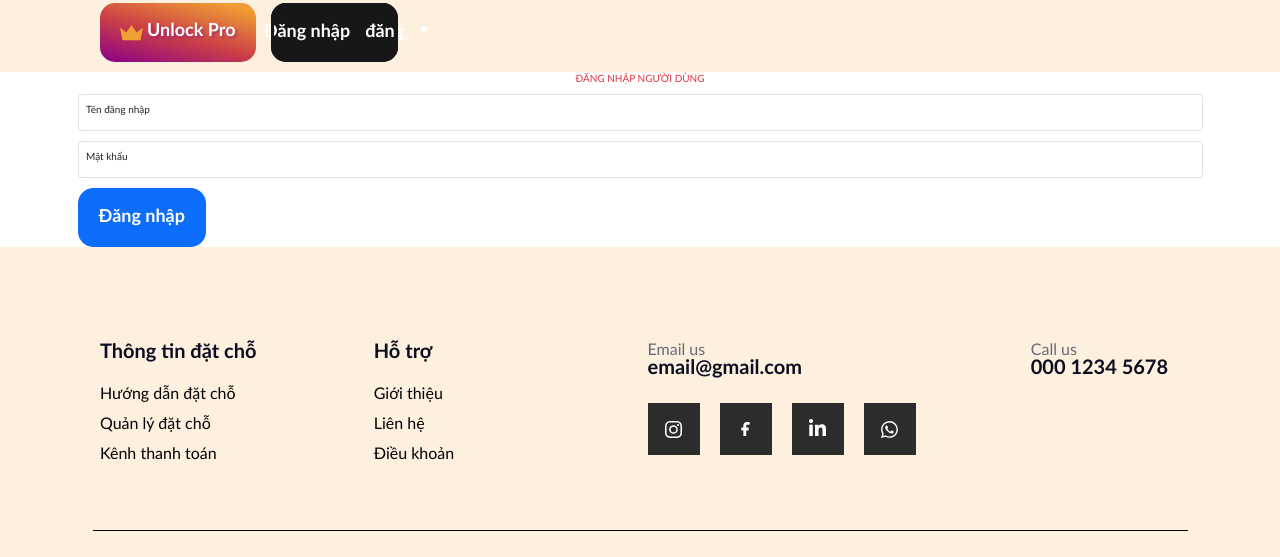
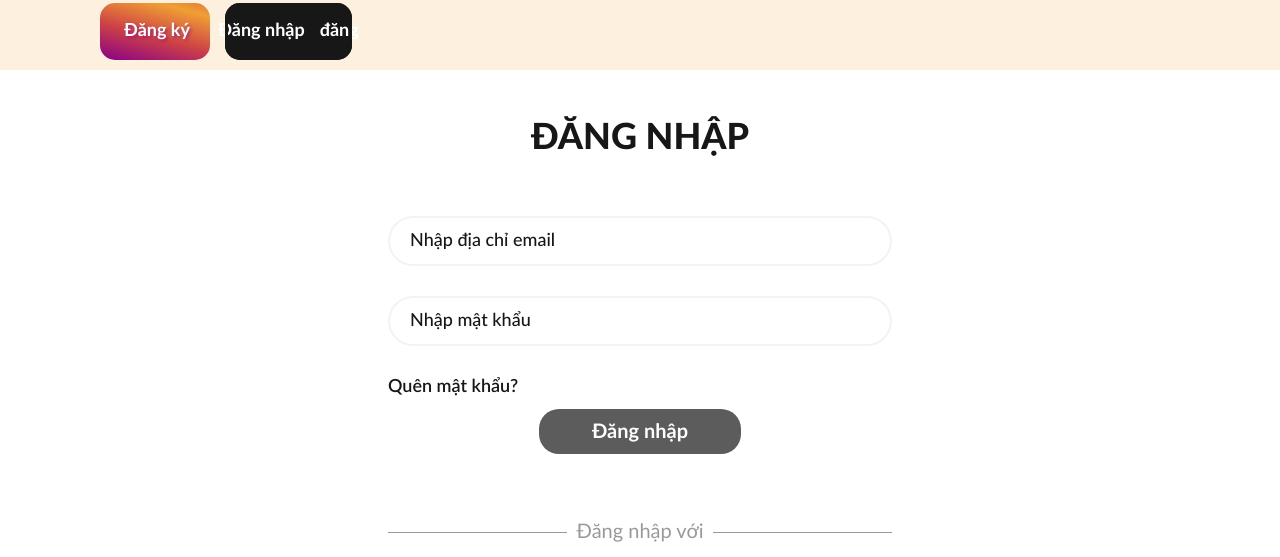
Before and after one commit to peterhuynh2004/QLChuyenBay, a Flask app: page /login in a window 1280 px wide. Shown: the part 315-872 px from the top of the page. Run offline with Flask 3, Linux system fonts and the light colour scheme; parts of the project's set-up code (start-up, migrations or seed data) failed here and were passed over; grey boxes are pictures that could not be loaded.

Commit message:
fixblabla

```diff
--- a/appQLChuyenBay/__init__.py
+++ b/appQLChuyenBay/__init__.py
@@ -1,7 +1,7 @@
 from flask import Flask
 from flask_sqlalchemy import SQLAlchemy
 from urllib.parse import quote
-# from flask_login import LoginManager
+from flask_login import LoginManager, current_user
 import cloudinary
 
 app = Flask(__name__)
@@ -13,7 +13,7 @@ app.config["PAGE_SIZE"] = 8
 
 db = SQLAlchemy(app)
 
-# login = LoginManager(app)
+login = LoginManager(app)
 
 cloudinary.config(
     cloud_name="ddgxultsd",
--- a/appQLChuyenBay/index.py
+++ b/appQLChuyenBay/index.py
@@ -2,7 +2,7 @@ import math
 
 from flask import render_template, request, redirect
 import dao
-from appQLChuyenBay import app
+from appQLChuyenBay import app, login
 
 
 # from flask_login import login_user, logout_user
@@ -13,9 +13,16 @@ def index():
     return render_template('index.html')
 
 
+@app.route("/trangchu")
+def trangchudangnhap():
+    name = request.args.get('user_name')
+    return render_template('index.html')
+
+
 @app.route("/login")
 def dangnhap():
     return render_template('login.html')
+
 
 @app.route("/huong_dan_dat_cho")
 def huongdandatcho():
@@ -27,6 +34,11 @@ def kiemtrama():
     return render_template('kiem_tra_ma.html')
 
 
+@login.user_loader
+def load_user(user_id):
+    return dao.get_user_by_id(user_id)
+
+
 if __name__ == '__main__':
     with app.app_context():
         app.run(debug=True)
--- /dev/null
+++ b/appQLChuyenBay/static/css/login.css
@@ -0,0 +1,268 @@
+main {
+  font-family: "Lato", sans-serif;
+}
+/*Định dạng ô login */
+.sign {
+  display: flex;
+  min-height: 50px;
+  background-color: white;
+  justify-content: center;
+}
+.wrap {
+  width: 552px;
+  color: #181717;
+  border-radius: 10px;
+  padding-top: 50px;
+  padding-left: 24px;
+  padding-right: 24px;
+  padding-bottom: 24px;
+  min-width: 100%;
+  margin: 0 auto;
+}
+
+.sign #form-login {
+  max-width: 600px;
+  overflow: hidden;
+  scroll-behavior: smooth;
+  scroll-snap-type: both;
+}
+
+.login-phara {
+  display: flex;
+  transform: translateX(0%);
+  will-change: transform;
+  transition: all 0.35s ease 0s;
+  scroll-snap-align: start;
+}
+
+#form-login::-webkit-scrollbar {
+  display: none;
+}
+
+/*=====Các thành phần====*/
+.title {
+  font-size: 36px;
+  text-align: center;
+  color: #181717;
+  font-weight: 1000;
+  padding-bottom: 30px;
+}
+.Logo.footer-bottom {
+  display: flex;
+}
+/*ô nhập liệu*/
+.wrap .input-box {
+  position: relative;
+  width: 100%;
+  height: 50px;
+  margin: 30px 0;
+}
+
+.input-box input {
+  width: 100%;
+  height: 100%;
+  background: transparent;
+  border: none;
+  outline: none;
+  border: 2px solid #f1f3f5;
+  border-radius: 40px;
+  font-size: 1.6rem;
+  color: #181717;
+  padding: 20px 45px 20px 20px;
+}
+.input-box input::placeholder {
+  color: #181717;
+}
+.input-box i {
+  position: absolute;
+  right: 20px;
+  top: 50%;
+  transform: translateY(-50%);
+  font-size: 20px;
+}
+
+/*TP khác*/
+.wrap .remember-forgot {
+  display: flex;
+  justify-content: space-between;
+  font-size: 1.8rem;
+  font-weight: 600;
+  margin: 0px 0 15px;
+}
+.remember-forgot label input {
+  accent-color: #fff;
+  margin-right: 3px;
+}
+.remember-forgot a {
+  color: #181717;
+  text-decoration: none;
+}
+.remember-forgot a:hover {
+  text-decoration: underline;
+}
+.wrap .buttonlogin {
+  width: 40%;
+  height: 45px;
+  background: #181717;
+  border: none;
+  outline: none;
+  border-radius: 20px;
+  cursor: pointer;
+  font-size: 20px;
+  color: white;
+  font-weight: 700;
+  padding: 7px 40px;
+}
+.submit {
+  text-align: center;
+}
+.loginwith {
+  text-align: center;
+  font-size: 20px;
+  color: #999;
+  margin: 20px auto;
+  position: relative;
+}
+.loginwith span {
+  padding: 0 9.6px;
+  background-color: #fff;
+  position: relative;
+  z-index: 1;
+}
+.loginwith:after {
+  content: "";
+  width: 100%;
+  height: 1px;
+  background-color: #999;
+  position: absolute;
+  top: 50%;
+  left: 0;
+}
+.wrap .register {
+  font-size: 1.45rem;
+  text-align: center;
+  margin: 20px 0 15px;
+}
+.signup-social {
+  padding: 10px;
+  border-radius: 20px;
+
+  width: 50%;
+  color: #181717;
+  font-size: 1.6rem;
+  font-weight: bold;
+  font-family: "Lato", sans-serif;
+  border: 0;
+  background-color: white;
+  display: flex;
+  align-items: center;
+  cursor: pointer;
+  outline: none;
+  box-shadow: 0 5px 10px 0 rgba(76, 111, 244, 0.5);
+}
+
+.signup-social-icon {
+  width: 60px;
+  height: 60px;
+  border-radius: 10px;
+  background-color: white;
+  display: flex;
+  align-items: center;
+  justify-content: center;
+  color: #fff;
+  font-size: 3rem;
+}
+.signup-social-text {
+  display: block;
+  margin: 0 auto;
+}
+.logo-wrapper {
+  background: #fff;
+}
+.logo-wrapper img {
+  width: 30px;
+  border-radius: 20px;
+}
+.gg {
+  display: flex;
+  justify-content: center;
+  align-items: center;
+}
+.register p a {
+  color: #007aff;
+  text-decoration: none;
+  font-weight: 600;
+  cursor: pointer;
+}
+.register p a:hover {
+  text-decoration: underline;
+}
+
+*::placeholder {
+  color: var(--font-color);
+  font-size: 1.8rem;
+  font-weight: 500;
+}
+
+.form-error,
+.df-pass {
+  color: red;
+  font-size: 1.8rem;
+  font-weight: 400;
+  line-height: 2.8rem;
+  visibility: hidden;
+}
+
+.input-box:has(:invalid:not(:placeholder-shown)) .form-error {
+  visibility: visible;
+}
+
+.form-group:has(:invalid) .buttonlogin {
+  opacity: 0.7;
+  pointer-events: none;
+}
+
+/* CSS Password */
+#pass-error {
+  margin-left: 30px;
+  font-size: 1.8rem;
+  font-weight: 500;
+  display: none;
+  position: relative;
+}
+
+#pass-error p {
+  padding: 5px 10px;
+}
+
+/* Thỏa mãn điều kiện là màu xanh */
+.valid {
+  color: green;
+}
+
+.valid:before {
+  position: relative;
+  left: -25px;
+  content: "✔";
+}
+
+/*  Sai thì là màu đỏ */
+.invalid {
+  color: red;
+}
+
+.invalid:before {
+  position: relative;
+  left: -25px;
+  content: "✖";
+}
+
+.nhap_sai_mk {
+  margin-top: 20px;
+  color: red;
+  font-size: 1.8rem;
+  font-weight: 400;
+  line-height: 2.8rem;
+  text-align: center;
+  visibility: hidden;
+}
--- a/appQLChuyenBay/templates/layout/base.html
+++ b/appQLChuyenBay/templates/layout/base.html
@@ -28,6 +28,8 @@
     <link rel="stylesheet" href="{{ url_for('static', filename='font/stylesheet.css') }}"/>
     <!-- Reset CSS -->
     <link rel="stylesheet" href="{{ url_for('static', filename='css/reset.css') }}"/>
+    <!--Style Login CSS-->
+        <link rel="stylesheet" href="{{ url_for('static', filename='css/login.css') }}" />
     <!-- Responsive -->
     <link rel="stylesheet" href="{{ url_for('static', filename='css/responsive.css') }}"/>
     <title>FlySmart</title>
--- a/appQLChuyenBay/templates/layout/header.html
+++ b/appQLChuyenBay/templates/layout/header.html
@@ -118,22 +118,7 @@
 
             <!-- Button -->
             <div class="actions">
-                <a href="./prenium.php" class="pro btn">
-                    <svg
-                            xmlns="http://www.w3.org/2000/svg"
-                            viewBox="0 0 36 24"
-                    >
-                        <path
-                                d="m18 0 8 12 10-8-4 20H4L0 4l10 8 8-12z"
-                        ></path>
-                    </svg>
-                    <p>Unlock&nbsp;Pro</p>
-                </a>
-                <?php if (!isset($_SESSION['user_id'])): ?>
-                <a href="/login" class="log btn" id="log">
-                    <p class="text">Đăng&nbsp;nhập</p>đăng
-                </a>
-                <?php else: ?>
+                {% if current_user.is_authenticated %}
                 <li class="nav-item dropdown btn">
                     <a class="nav-link dropdown-toggle" href="#" role="button"
                        data-bs-toggle="dropdown"><?php echo $usernameindex ?></a>
@@ -143,7 +128,21 @@
                         <li><a class="dropdown-item" href="/TrungTamTiengAnh/LOGCODE/logout.php">Đăng xuất</a></li>
                     </ul>
                 </li>
-                <?php endif; ?>
+                <li class="nav-item">
+                    <a class="nav-link text-success" href="/logout">Đăng xuất</a>
+                </li>
+                {% else %}
+                <a href="./prenium.php" class="pro btn">
+                        <path
+                                d="m18 0 8 12 10-8-4 20H4L0 4l10 8 8-12z"
+                        ></path>
+                    </svg>
+                    <p>Đăng ký</p>
+                </a>
+                <a href="/login" class="log btn" id="log">
+                    <p class="text">Đăng&nbsp;nhập</p>đăng
+                </a>
+                {% endif %}
             </div>
         </nav>
     </div>
--- a/appQLChuyenBay/templates/login.html
+++ b/appQLChuyenBay/templates/login.html
@@ -1,18 +1,69 @@
 {% extends 'layout/base.html' %}
 
 {% block content %}
-<h1 class="text-center text-danger mt-1">ĐĂNG NHẬP NGƯỜI DÙNG</h1>
-
-<form method="post" action="/login">
-    <div class="form-floating mb-3 mt-3">
-        <input type="text" class="form-control" id="username" placeholder="Tên đăng nhập" name="username" />
-        <label for="username">Tên đăng nhập</label>
+<div class="sign">
+    <div id="form-login" class="login-phara">
+        <div class="wrap login">
+            <form class="form-group" action="./LOGCODE/login_process.php" method="POST">
+                <div>
+                    <div class="title">ĐĂNG NHẬP</div>
+                </div>
+                <div class="input-box">
+                    <input
+                            type="email"
+                            id="mail-log"
+                            class="email-input"
+                            name="email"
+                            placeholder="Nhập địa chỉ email"
+                            pattern="[a-z0-9._%+-]+@[a-z0-9.-]+\.[a-z]{2,4}$"
+                            required
+                    />
+                    <i class="bx bxs-user"></i>
+                    <p class="form-error">
+                        Vui lòng nhập đúng email
+                    </p>
+                </div>
+                <div class="input-box">
+                    <input
+                            type="password"
+                            id="pass-log"
+                            class="pass-input"
+                            name="password"
+                            placeholder="Nhập mật khẩu"
+                            required
+                    />
+                    <i class="bx bxs-lock-alt"></i>
+                </div>
+                <div class="remember-forgot">
+                    <a href="./forgotpsw.php">Quên mật khẩu?</a>
+                </div>
+                <div class="submit">
+                    <button type="submit" class="buttonlogin">
+                        Đăng nhập
+                    </button>
+                </div>
+                <p class="nhap_sai_mk">Đăng nhập thất bại</p>
+            </form>
+            <div class="loginwith">
+                <span>Đăng nhập với</span>
+            </div>
+            <div class="gg">
+                <button class="signup-social logo-wrapper">
+                    <img
+                            src="./assets/img/g-logo.png"
+                            alt="logo GG"
+                    />
+                    <span class="signup-social-text"
+                    >Đăng nhập bằng Google</span
+                    >
+                </button>
+            </div>
+            <div class="register">
+                <p>Tạo tài khoản mới? <a id="next">Đăng kí</a></p>
+            </div>
+        </div>
+            </div>
+        </div>
     </div>
-
-    <div class="form-floating mt-3 mb-3">
-        <input type="password" class="form-control" id="pwd" placeholder="Mật khẩu" name="password" />
-        <label for="pwd">Mật khẩu</label>
-    </div>
-    <button type="submit" class="btn btn-primary">Đăng nhập</button>
-</form>
+</div>
 {% endblock  %}
```
Also changed, not shown: appQLChuyenBay/dao.py (+12 -0 lines), appQLChuyenBay/models.py (+170 -2 lines), appQLChuyenBay/templates/register.html (+106 -30 lines).
